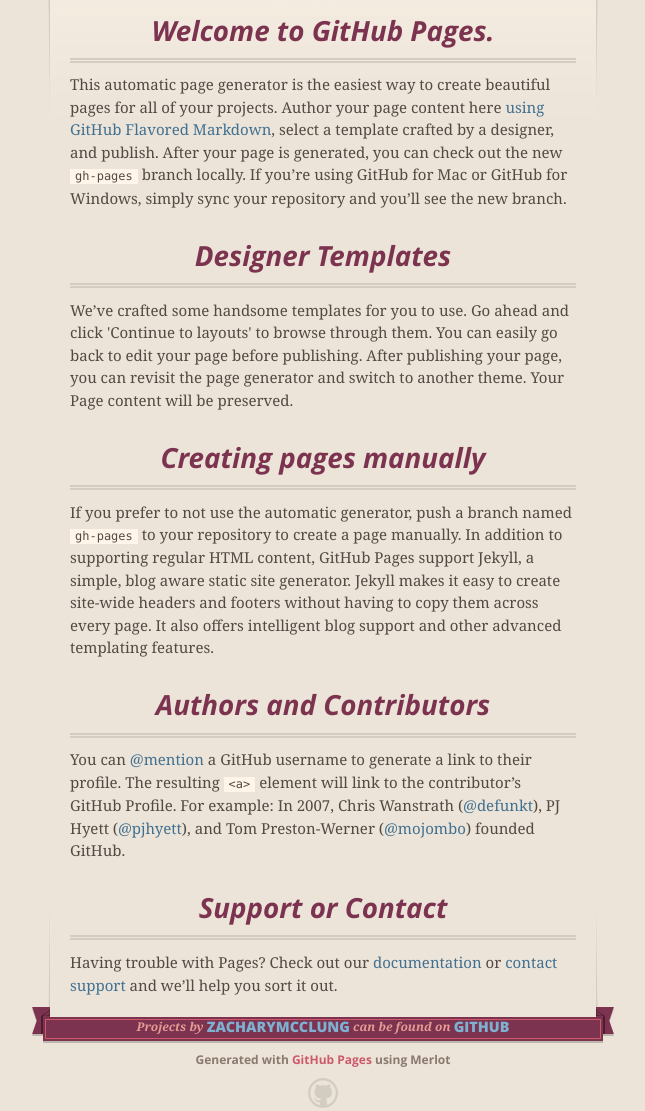
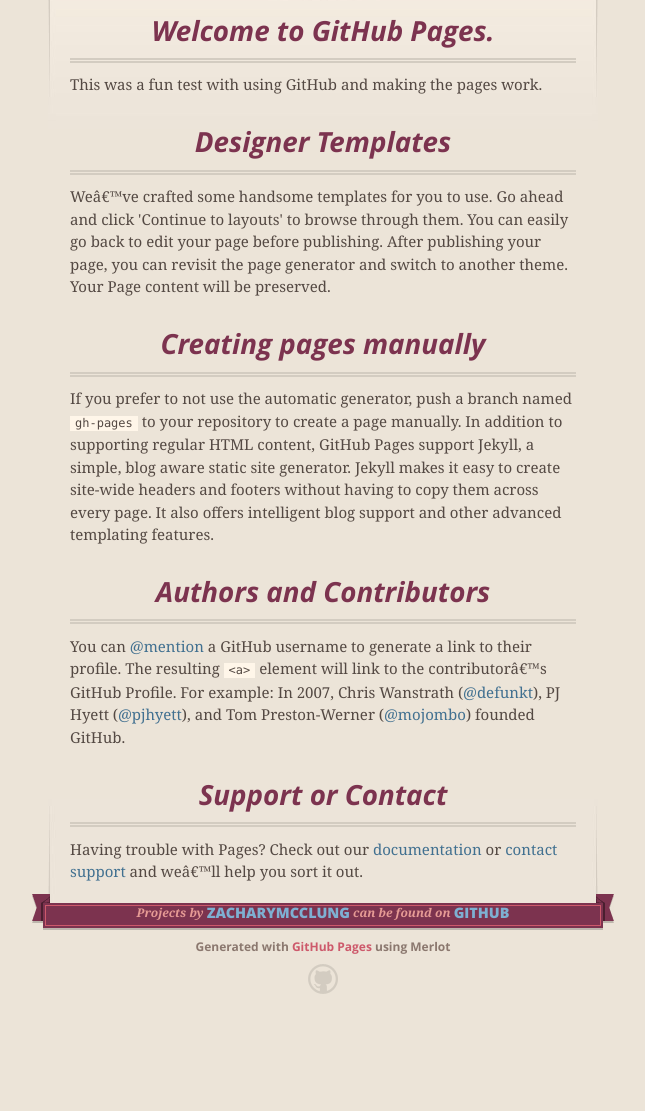
Before and after one commit to zacharymcclung/zacharymcclung.github.io, a plain HTML site: page index.html in a window 1280 px wide. Shown: the part 216-1327 px from the top of the page, without its empty margins (317-962 px from the left). After the commit the page ends 1250 px from the top, so only its background shows below. Drawn offline with nearby package versions, Linux system fonts and the light colour scheme.

Commit message:
Paragraph 1 text update
Update the text in first paragraph

```diff
--- a/index.html
+++ b/index.html
@@ -48,12 +48,12 @@
         <h3>
 <a id="welcome-to-github-pages" class="anchor" href="#welcome-to-github-pages" aria-hidden="true"><span class="octicon octicon-link"></span></a>Welcome to GitHub Pages.</h3>
 
-<p>This automatic page generator is the easiest way to create beautiful pages for all of your projects. Author your page content here <a href="https://guides.github.com/features/mastering-markdown/">using GitHub Flavored Markdown</a>, select a template crafted by a designer, and publish. After your page is generated, you can check out the new <code>gh-pages</code> branch locally. If you’re using GitHub for Mac or GitHub for Windows, simply sync your repository and you’ll see the new branch.</p>
+<p>This was a fun test with using GitHub and making the pages work.</p>
 
 <h3>
 <a id="designer-templates" class="anchor" href="#designer-templates" aria-hidden="true"><span class="octicon octicon-link"></span></a>Designer Templates</h3>
 
-<p>We’ve crafted some handsome templates for you to use. Go ahead and click 'Continue to layouts' to browse through them. You can easily go back to edit your page before publishing. After publishing your page, you can revisit the page generator and switch to another theme. Your Page content will be preserved.</p>
+<p>Weâ€™ve crafted some handsome templates for you to use. Go ahead and click 'Continue to layouts' to browse through them. You can easily go back to edit your page before publishing. After publishing your page, you can revisit the page generator and switch to another theme. Your Page content will be preserved.</p>
 
 <h3>
 <a id="creating-pages-manually" class="anchor" href="#creating-pages-manually" aria-hidden="true"><span class="octicon octicon-link"></span></a>Creating pages manually</h3>
@@ -63,12 +63,12 @@
 <h3>
 <a id="authors-and-contributors" class="anchor" href="#authors-and-contributors" aria-hidden="true"><span class="octicon octicon-link"></span></a>Authors and Contributors</h3>
 
-<p>You can <a href="https://github.com/blog/821" class="user-mention">@mention</a> a GitHub username to generate a link to their profile. The resulting <code>&lt;a&gt;</code> element will link to the contributor’s GitHub Profile. For example: In 2007, Chris Wanstrath (<a href="https://github.com/defunkt" class="user-mention">@defunkt</a>), PJ Hyett (<a href="https://github.com/pjhyett" class="user-mention">@pjhyett</a>), and Tom Preston-Werner (<a href="https://github.com/mojombo" class="user-mention">@mojombo</a>) founded GitHub.</p>
+<p>You can <a href="https://github.com/blog/821" class="user-mention">@mention</a> a GitHub username to generate a link to their profile. The resulting <code>&lt;a&gt;</code> element will link to the contributorâ€™s GitHub Profile. For example: In 2007, Chris Wanstrath (<a href="https://github.com/defunkt" class="user-mention">@defunkt</a>), PJ Hyett (<a href="https://github.com/pjhyett" class="user-mention">@pjhyett</a>), and Tom Preston-Werner (<a href="https://github.com/mojombo" class="user-mention">@mojombo</a>) founded GitHub.</p>
 
 <h3>
 <a id="support-or-contact" class="anchor" href="#support-or-contact" aria-hidden="true"><span class="octicon octicon-link"></span></a>Support or Contact</h3>
 
-<p>Having trouble with Pages? Check out our <a href="https://help.github.com/pages">documentation</a> or <a href="https://github.com/contact">contact support</a> and we’ll help you sort it out.</p>
+<p>Having trouble with Pages? Check out our <a href="https://help.github.com/pages">documentation</a> or <a href="https://github.com/contact">contact support</a> and weâ€™ll help you sort it out.</p>
       </section>
 
       <footer>
```
